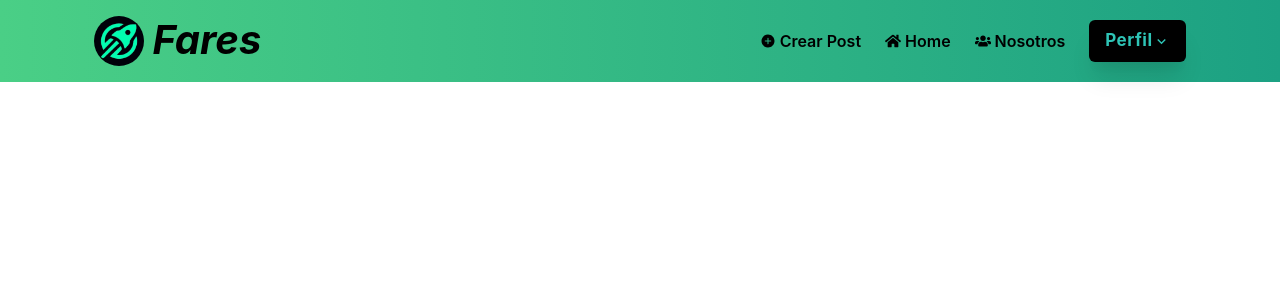
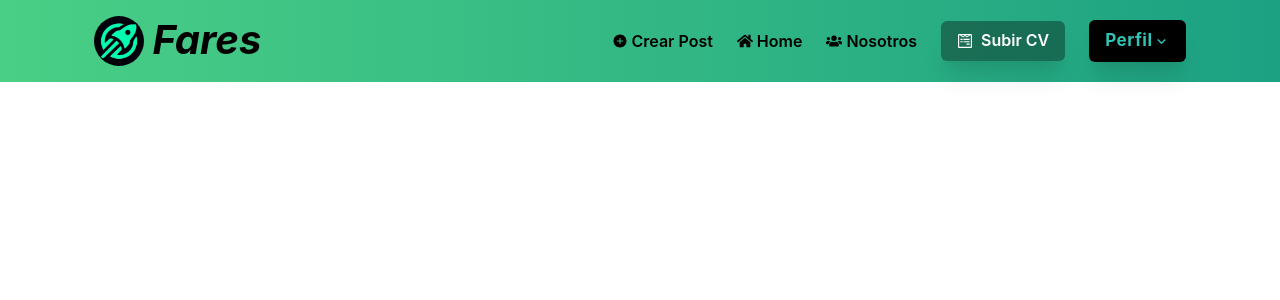
Before and after one commit to MauroGGutierrez/creando-login-with-leandro, a React (Create React App) app: page / in a window 1280 px wide. Shown: the top 300 px of the page. Built offline with nearby package versions, Linux system fonts and the light colour scheme.

Commit message:
haciendo el navbar

```diff
--- a/src/NavbarAdmin.js
+++ b/src/NavbarAdmin.js
@@ -1,8 +1,9 @@
 import { ChevronDownIcon, SettingsIcon, InfoIcon } from "@chakra-ui/icons";
-import { FaCamera, FaHome, FaUsers } from "react-icons/fa";
+import { FaCamera, FaHome, FaUsers, FaWpforms } from "react-icons/fa";
 import { IoIosAddCircle } from "react-icons/io";
 import {
   Box,
+  Button,
   Container,
   Flex,
   Heading,
@@ -81,6 +82,13 @@ const NavbarAdmin = () => {
               <FaUsers />
               Nosotros
             </Link>
+            <Button
+              leftIcon={<FaWpforms />}
+              colorScheme="blackAlpha"
+              boxShadow="xl"
+            >
+              Subir CV
+            </Button>
             <Menu closeOnBlur>
               <MenuButton
                 p={"8px 16px"}
```
